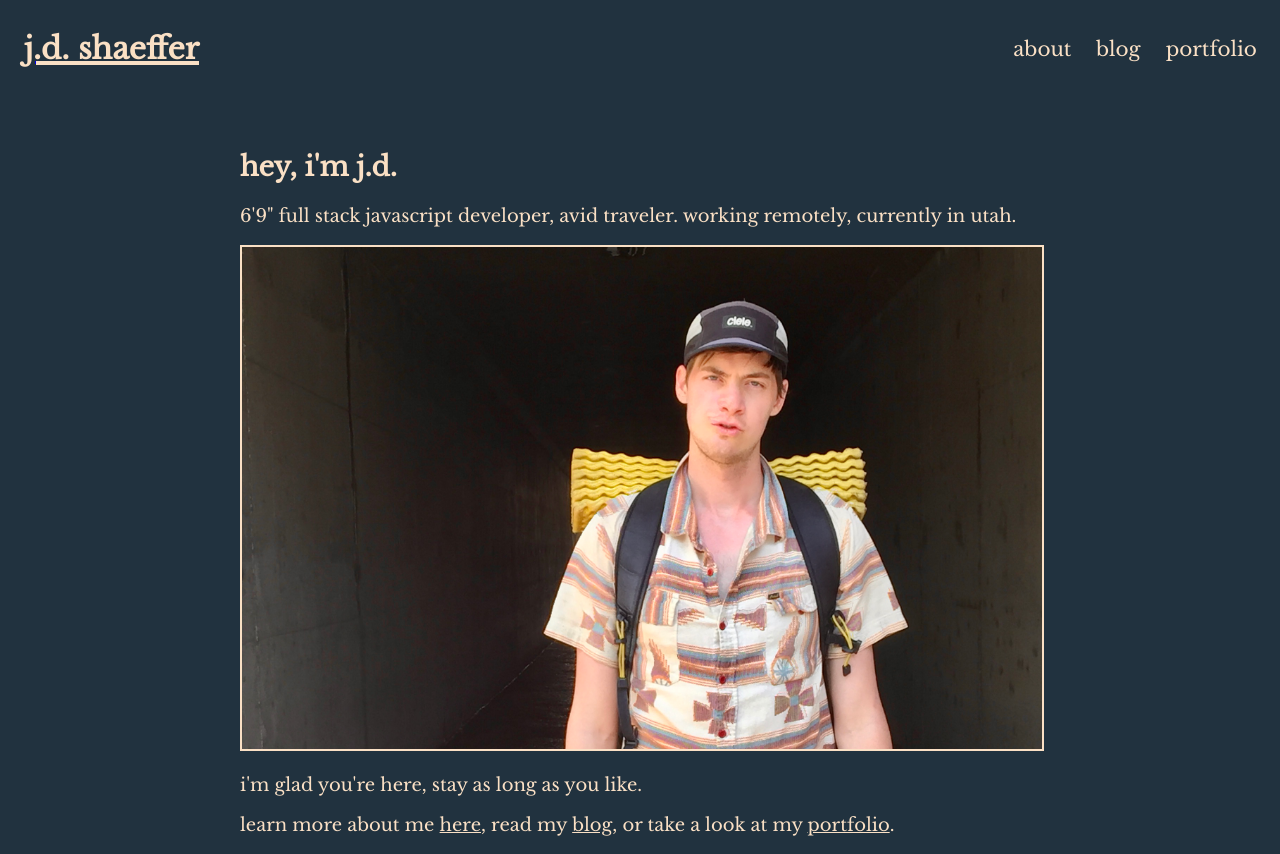
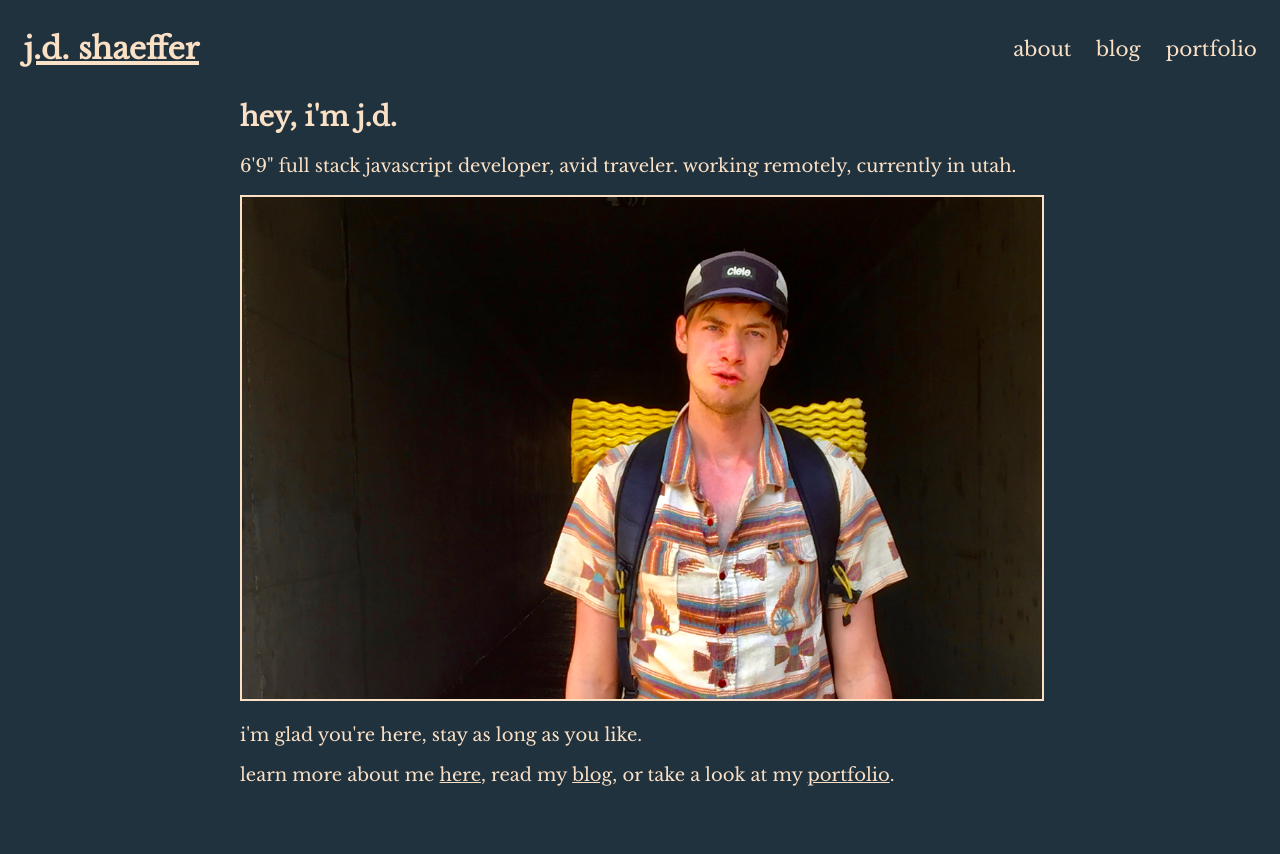
Before and after one commit to jdshaeffer/jdshaeffer.com, a Next.js app: page / in a window 1280 px wide. After the commit the page ends 804 px from the top, so only its background shows below. Built offline with nearby package versions, Linux system fonts and the light colour scheme.

Commit message:
content spacing, update index photo

```diff
--- a/components/Content.js
+++ b/components/Content.js
@@ -4,7 +4,7 @@ import PropTypes from 'prop-types';
 const ContentWrapper = styled.div`
 	color: #FAE0C5;
   font-size: ${props => props.fontSize || '18px'};
-  margin-top: 150px;
+  margin-top: 100px;
 `;
 
 // width should be 90% at smaller screens underneath below width
```
Also changed, not shown: public/hwy87.jpg.
